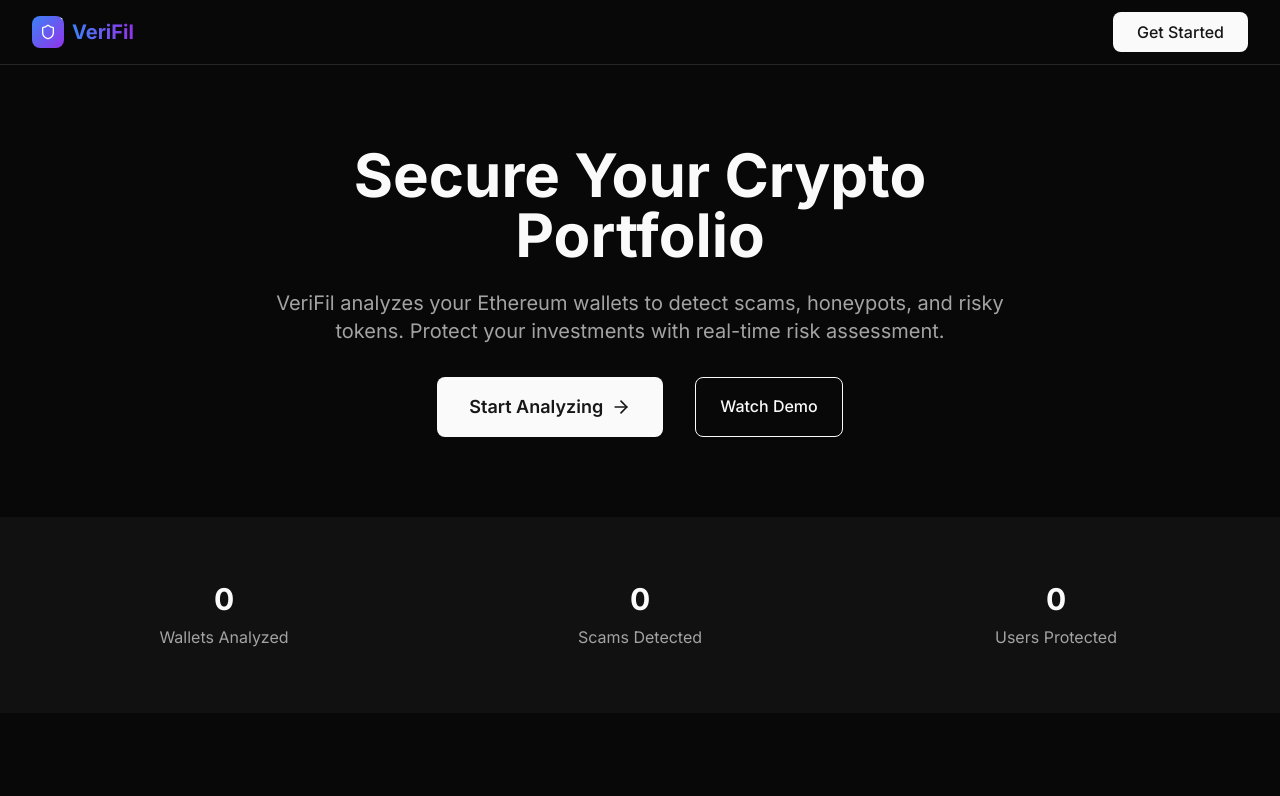
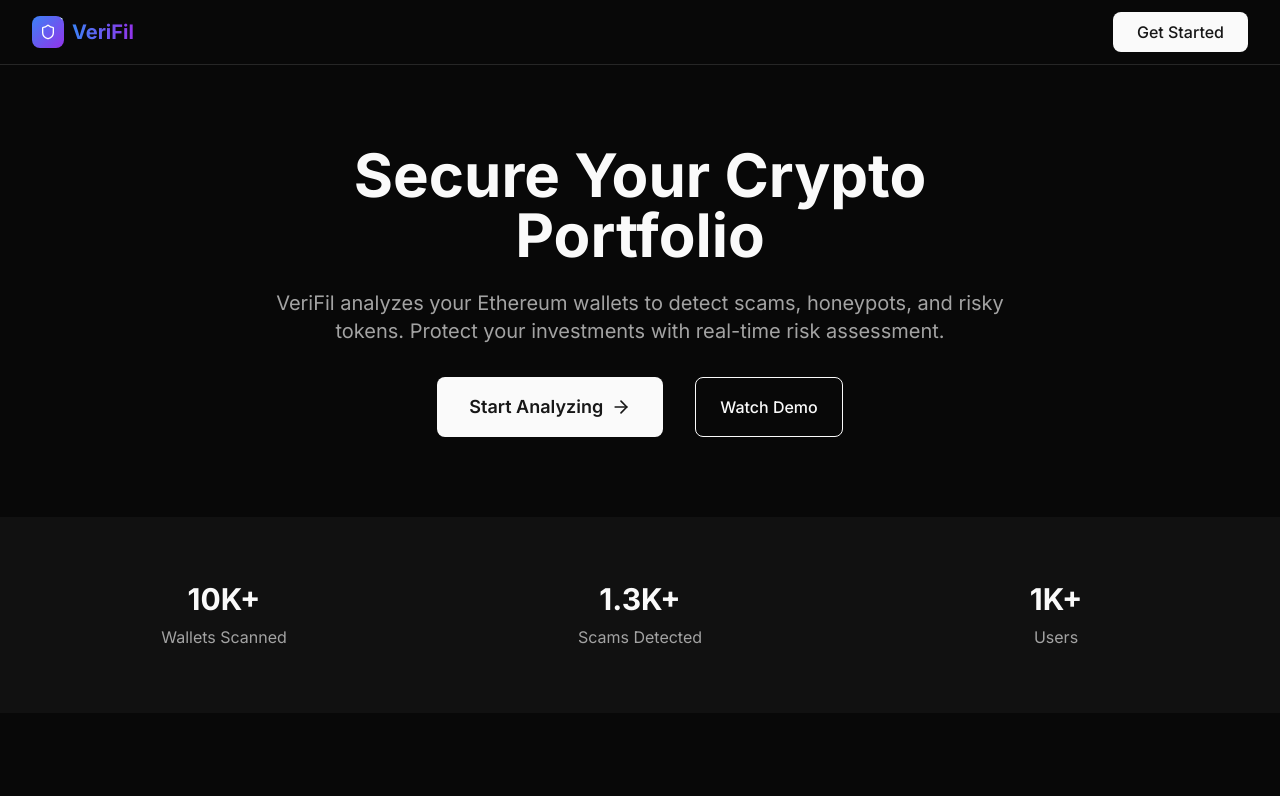
Before and after one commit to amaan-faisal/Verifil, a Next.js app: page / in a window 1280 px wide. Shown: the top 796 px of the page. Built offline with nearby package versions, Linux system fonts and the light colour scheme; no server answers.

Commit message:
landing page changes

```diff
--- a/app/page.tsx
+++ b/app/page.tsx
@@ -1,11 +1,16 @@
 'use client'
 
-import { useEffect, useState } from 'react'
-import useSWR from 'swr'
-import { statsApi } from '@/lib/api'
+import { useState } from 'react'
 import { ArrowRight, Shield, Eye, TrendingUp, Wallet, CheckCircle, Star } from 'lucide-react'
 import Link from 'next/link'
 import Logo from '@/components/Logo'
+
+// Constants for statistics
+const STATS = {
+  scamsDetected: '1.3K+',
+  users: '1K+',
+  walletsScanned: '10K+'
+}
 
 export default function LandingPage() {
   const [email, setEmail] = useState('')
@@ -28,7 +33,6 @@ export default function LandingPage() {
     }
   ]
 
-  const { data: stats, isLoading: statsLoading } = useSWR('stats', statsApi.getStats, { refreshInterval: 5000 })
 
   return (
     <div className="min-h-screen bg-background text-foreground">
@@ -64,14 +68,11 @@ export default function LandingPage() {
               Start Analyzing
               <ArrowRight className="w-5 h-5" />
             </Link>
-            <a
-              href="https://www.youtube.com/watch?v=dQw4w9WgXcQ" // Replace with your real demo
-              target="_blank"
-              rel="noopener noreferrer"
+            <button
               className="px-6 py-4 border border-primary text-primary rounded-lg hover:bg-primary/10 transition font-medium ml-4"
             >
               Watch Demo
-            </a>
+            </button>
           </div>
         </div>
       </section>
@@ -80,38 +81,26 @@ export default function LandingPage() {
       <section className="py-16 bg-muted/30">
         <div className="max-w-7xl mx-auto px-4 sm:px-6 lg:px-8">
           <div className="grid grid-cols-1 md:grid-cols-3 gap-8 text-center">
-            {/* Wallets Analyzed */}
+            {/* Wallets Scanned */}
             <div>
               <div className="text-3xl font-bold text-primary mb-2">
-                {statsLoading ? (
-                  <span className="inline-block h-8 w-32 bg-muted rounded-xl animate-pulse" />
-                ) : (
-                  stats?.wallets_analyzed ?? 0
-                )}
+                {STATS.walletsScanned}
               </div>
-              <div className="text-muted-foreground">Wallets Analyzed</div>
+              <div className="text-muted-foreground">Wallets Scanned</div>
             </div>
             {/* Scams Detected */}
             <div>
               <div className="text-3xl font-bold text-primary mb-2">
-                {statsLoading ? (
-                  <span className="inline-block h-8 w-32 bg-muted rounded-xl animate-pulse" />
-                ) : (
-                  stats?.scams_detected ?? 0
-                )}
+                {STATS.scamsDetected}
               </div>
               <div className="text-muted-foreground">Scams Detected</div>
             </div>
-            {/* Users Protected */}
+            {/* Users */}
             <div>
               <div className="text-3xl font-bold text-primary mb-2">
-                {statsLoading ? (
-                  <span className="inline-block h-8 w-32 bg-muted rounded-xl animate-pulse" />
-                ) : (
-                  stats?.users_protected ?? 0
-                )}
+                {STATS.users}
               </div>
-              <div className="text-muted-foreground">Users Protected</div>
+              <div className="text-muted-foreground">Users</div>
             </div>
           </div>
         </div>
```
